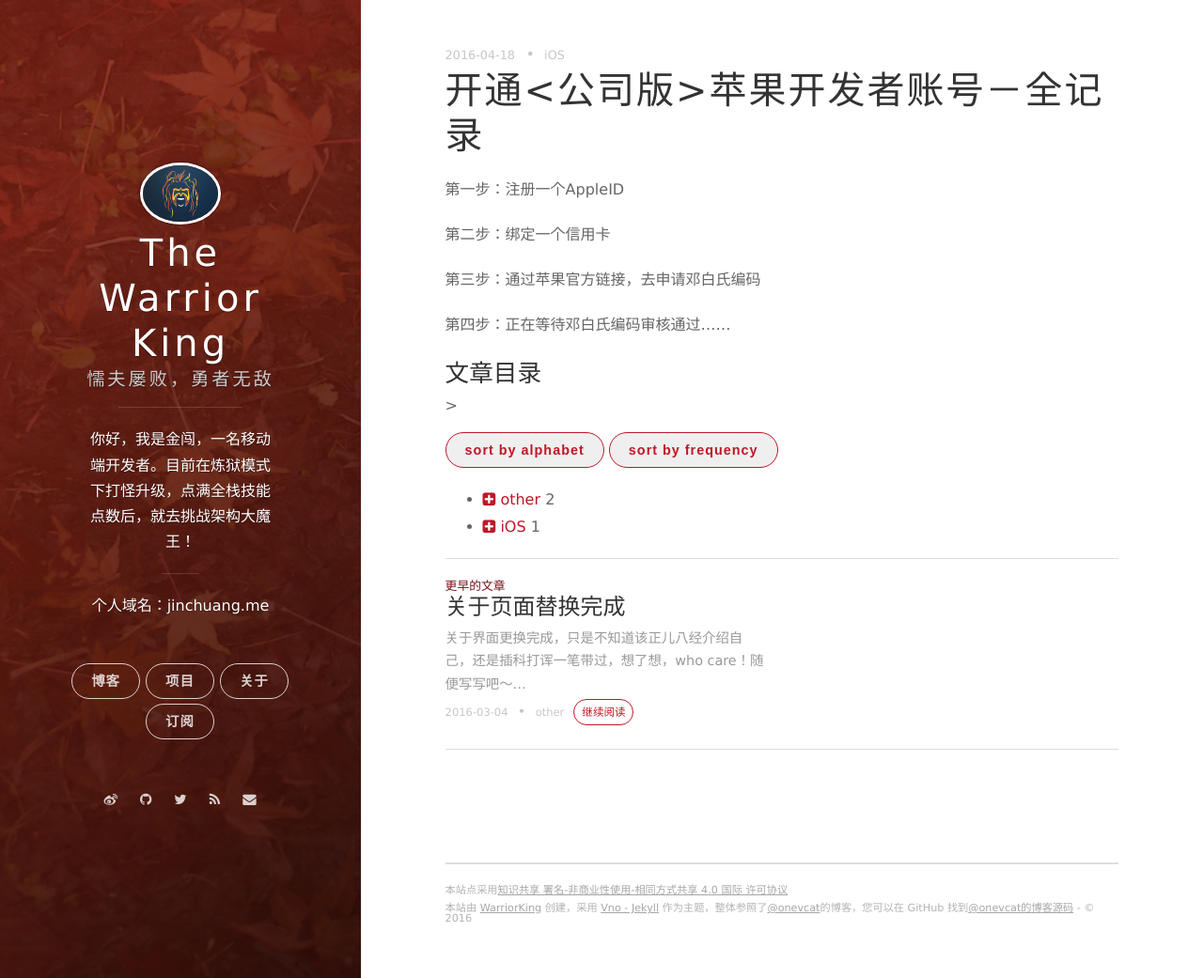
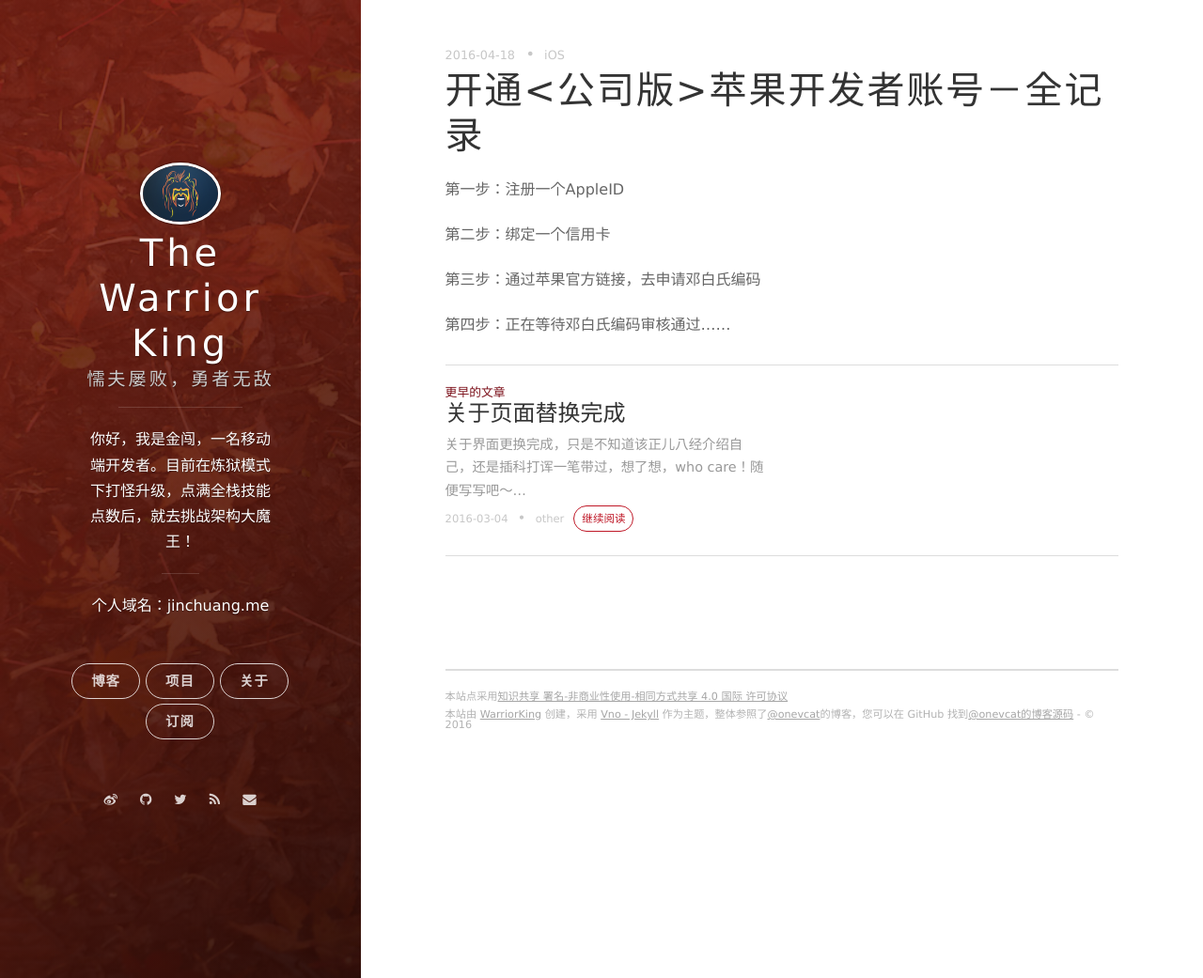
Before and after one commit to jinchuang/jinchuang.github.com, a Jekyll site: the page built from _posts/2016-04-18-how-to-join-the-apple-developer-program.md, in a window 1280 px wide and 1041 px high. Shown: the whole window at 94% size. Built offline with Jekyll 4.4.1, drawn with Linux system fonts in a browser that asks for light colours; nearby versions of some CDN libraries; Markdown is read by kramdown in place of the engine named in the settings; comment, search, counter and statistics services are not loaded.

Commit message:
update tags

```diff
--- a/_layouts/post.html
+++ b/_layouts/post.html
@@ -16,44 +16,7 @@
 </article>
 
 <!-- 文章目录 -->
-	<div><h3>文章目录</h3>></div>
-<div class="row-fluid">
-  <div class="col-xs-12 text-center">
-    <p>
-      <div class="btn-group">
-        <button type="button" class="btn btn-default tag-sort" id="sort-alph">
-          sort by alphabet
-        </button>
-        <button type="button" class="btn btn-default tag-sort" id="sort-freq">
-          sort by frequency
-        </button>
-      </div>
-    </p>
-  </div>
-  <div class="col-xs-12">
-    <ul class="list-group" id="tags">
-    {% for tag in site.tags %}
-      <li class="list-group-item">
-        <a class="list-toggle" href="#">
-          <i class="fa fa-plus-square"></i>
-          <span class="ord-alph">{{ tag[0] }}</span>
-        </a>
-        <span class="badge ord-freq">{{ tag[1].size }}</span>
-        <ul class="list-group hidden">
-        {% for post in tag[1] %}
-          <li class="list-group-item">
-            <span class="label label-info">
-              {{ post.date | date_to_string }}
-            </span>
-            <a href="{{ site.baseurl }}{{ post.url }}">{{ post.title }}</a>
-          </li>
-        {% endfor %}
-        </ul>
-      </li>
-    {% endfor %}
-    </ul>
-  </div>
-</div>
+<hr/>
 
 {% include read-more.html %}
 {% include comments.html %}
```
